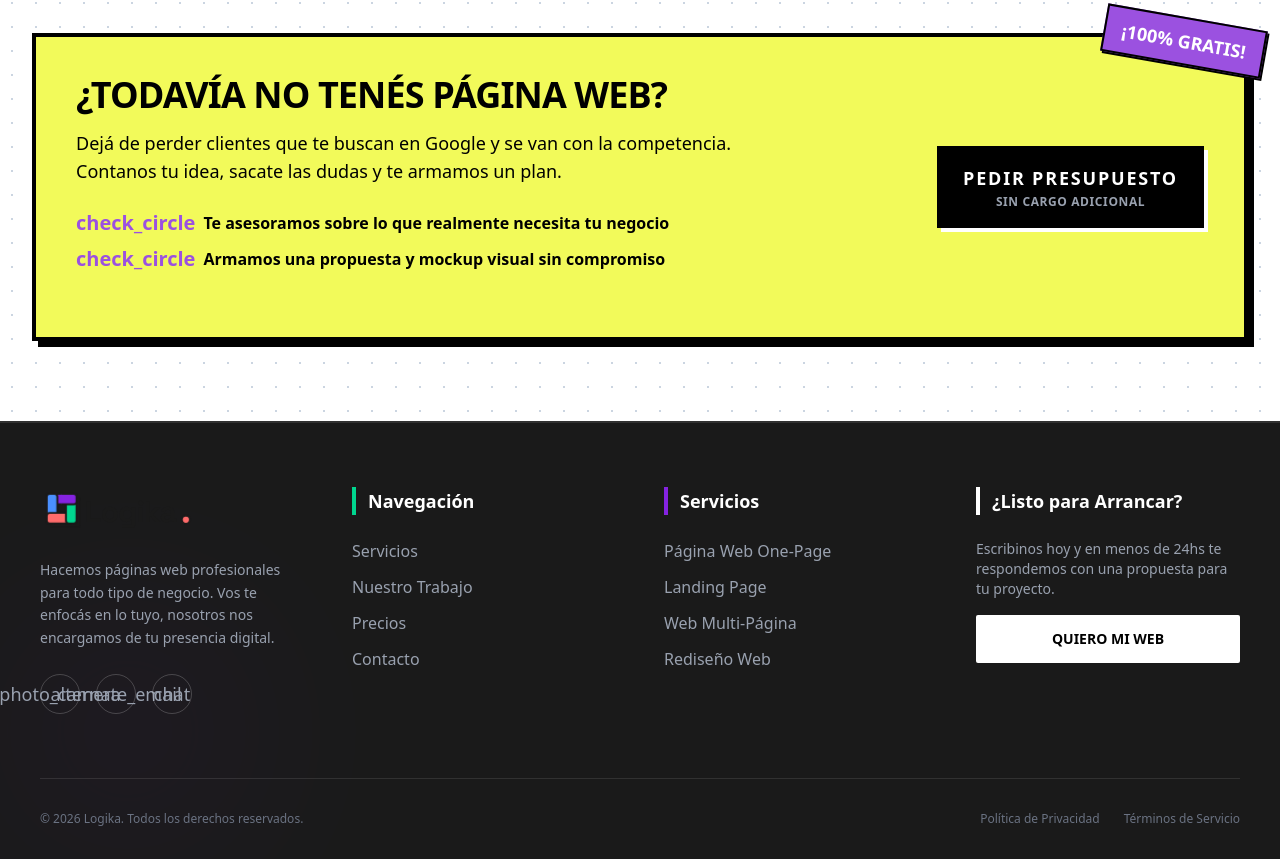
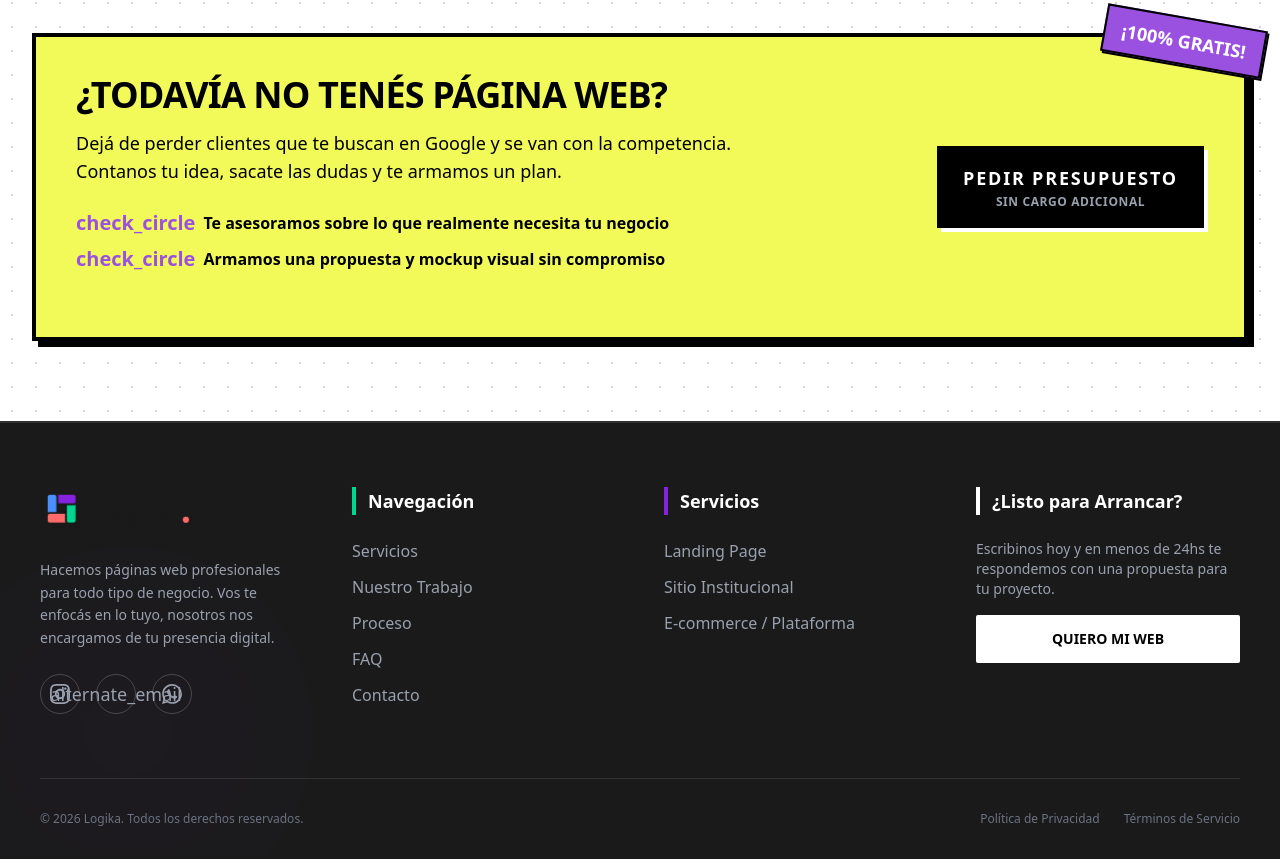
Before and after one commit to armandoBCH/ArtificialLogika, a Next.js app in the folder brutal-ship/: page /portafolio in a window 1280 px wide. Shown: the part 1473-2332 px from the top of the page. Built offline with nearby package versions, Linux system fonts and the light colour scheme; no server answers; the database is empty.

Commit message:
fix: update contact data, footer social icons (SVG real), nav links and services

```diff
--- a/brutal-ship/app/components/Footer.tsx
+++ b/brutal-ship/app/components/Footer.tsx
@@ -26,29 +26,35 @@
                         </p>
                         <div className="flex gap-4">
                             <a
-                                className="size-10 flex items-center justify-center rounded-full border border-white/20 hover:bg-primary hover:border-primary hover:text-white transition-all text-gray-400 group"
+                                className="size-10 flex items-center justify-center rounded-full border border-white/20 hover:bg-pink-500 hover:border-pink-500 hover:text-white transition-all text-gray-400"
                                 href={instagramUrl}
                                 target="_blank"
                                 rel="noopener noreferrer"
                                 aria-label="Instagram"
                             >
-                                <span className="material-icons-outlined text-lg">photo_camera</span>
+                                {/* Instagram SVG oficial */}
+                                <svg viewBox="0 0 24 24" fill="currentColor" className="w-5 h-5">
+                                    <path d="M12 2.163c3.204 0 3.584.012 4.85.07 3.252.148 4.771 1.691 4.919 4.919.058 1.265.069 1.645.069 4.849 0 3.205-.012 3.584-.069 4.849-.149 3.225-1.664 4.771-4.919 4.919-1.266.058-1.644.07-4.85.07-3.204 0-3.584-.012-4.849-.07-3.26-.149-4.771-1.699-4.919-4.92-.058-1.265-.07-1.644-.07-4.849 0-3.204.013-3.583.07-4.849.149-3.227 1.664-4.771 4.919-4.919 1.266-.057 1.645-.069 4.849-.069zm0-2.163c-3.259 0-3.667.014-4.947.072-4.358.2-6.78 2.618-6.98 6.98-.059 1.281-.073 1.689-.073 4.948 0 3.259.014 3.668.072 4.948.2 4.358 2.618 6.78 6.98 6.98 1.281.058 1.689.072 4.948.072 3.259 0 3.668-.014 4.948-.072 4.354-.2 6.782-2.618 6.979-6.98.059-1.28.073-1.689.073-4.948 0-3.259-.014-3.667-.072-4.947-.196-4.354-2.617-6.78-6.979-6.98-1.281-.059-1.69-.073-4.949-.073zm0 5.838c-3.403 0-6.162 2.759-6.162 6.162s2.759 6.163 6.162 6.163 6.162-2.759 6.162-6.163c0-3.403-2.759-6.162-6.162-6.162zm0 10.162c-2.209 0-4-1.79-4-4 0-2.209 1.791-4 4-4s4 1.791 4 4c0 2.21-1.791 4-4 4zm6.406-11.845c-.796 0-1.441.645-1.441 1.44s.645 1.44 1.441 1.44c.795 0 1.439-.645 1.439-1.44s-.644-1.44-1.439-1.44z" />
+                                </svg>
                             </a>
                             <a
-                                className="size-10 flex items-center justify-center rounded-full border border-white/20 hover:bg-primary hover:border-primary hover:text-white transition-all text-gray-400 group"
+                                className="size-10 flex items-center justify-center rounded-full border border-white/20 hover:bg-primary hover:border-primary hover:text-white transition-all text-gray-400"
                                 href={emailUrl}
                                 aria-label="Email"
                             >
                                 <span className="material-icons-outlined text-lg">alternate_email</span>
                             </a>
                             <a
-                                className="size-10 flex items-center justify-center rounded-full border border-white/20 hover:bg-primary hover:border-primary hover:text-white transition-all text-gray-400 group"
+                                className="size-10 flex items-center justify-center rounded-full border border-white/20 hover:bg-[#25D366] hover:border-[#25D366] hover:text-white transition-all text-gray-400"
                                 href={whatsappUrl}
                                 target="_blank"
                                 rel="noopener noreferrer"
                                 aria-label="WhatsApp"
                             >
-                                <span className="material-icons-outlined text-lg">chat</span>
+                                {/* WhatsApp SVG oficial */}
+                                <svg viewBox="0 0 24 24" fill="currentColor" className="w-5 h-5">
+                                    <path d="M17.472 14.382c-.297-.149-1.758-.867-2.03-.967-.273-.099-.471-.148-.67.15-.197.297-.767.966-.94 1.164-.173.199-.347.223-.644.075-.297-.15-1.255-.463-2.39-1.475-.883-.788-1.48-1.761-1.653-2.059-.173-.297-.018-.458.13-.606.134-.133.298-.347.446-.52.149-.174.198-.298.298-.497.099-.198.05-.371-.025-.52-.075-.149-.669-1.612-.916-2.207-.242-.579-.487-.5-.669-.51a12.8 12.8 0 00-.57-.01c-.198 0-.52.074-.792.372-.272.297-1.04 1.016-1.04 2.479 0 1.462 1.065 2.875 1.213 3.074.149.198 2.096 3.2 5.077 4.487.709.306 1.262.489 1.694.625.712.227 1.36.195 1.871.118.571-.085 1.758-.719 2.006-1.413.248-.694.248-1.289.173-1.413-.074-.124-.272-.198-.57-.347m-5.421 7.403h-.004a9.87 9.87 0 01-5.031-1.378l-.361-.214-3.741.982.998-3.648-.235-.374a9.86 9.86 0 01-1.51-5.26c.001-5.45 4.436-9.884 9.888-9.884 2.64 0 5.122 1.03 6.988 2.898a9.825 9.825 0 012.893 6.994c-.003 5.45-4.437 9.884-9.885 9.884m8.413-18.297A11.815 11.815 0 0012.05 0C5.495 0 .16 5.335.157 11.892c0 2.096.547 4.142 1.588 5.945L.057 24l6.305-1.654a11.882 11.882 0 005.683 1.448h.005c6.554 0 11.89-5.335 11.893-11.893a11.821 11.821 0 00-3.48-8.413z" />
+                                </svg>
                             </a>
                         </div>
                     </div>
@@ -68,8 +74,13 @@
                                 </a>
                             </li>
                             <li>
-                                <a className="text-gray-400 hover:text-secondary underline-grow transition-all block w-max" href="#precios">
-                                    Precios
+                                <a className="text-gray-400 hover:text-secondary underline-grow transition-all block w-max" href="#proceso">
+                                    Proceso
+                                </a>
+                            </li>
+                            <li>
+                                <a className="text-gray-400 hover:text-secondary underline-grow transition-all block w-max" href="#faq">
+                                    FAQ
                                 </a>
                             </li>
                             <li>
@@ -86,22 +97,17 @@
                         <ul className="space-y-3">
                             <li>
                                 <a className="text-gray-400 hover:text-primary underline-grow transition-all block w-max" href="#servicios">
-                                    Página Web One-Page
-                                </a>
-                            </li>
-                            <li>
-                                <a className="text-gray-400 hover:text-primary underline-grow transition-all block w-max" href="#servicios">
                                     Landing Page
                                 </a>
                             </li>
                             <li>
                                 <a className="text-gray-400 hover:text-primary underline-grow transition-all block w-max" href="#servicios">
-                                    Web Multi-Página
+                                    Sitio Institucional
                                 </a>
                             </li>
                             <li>
                                 <a className="text-gray-400 hover:text-primary underline-grow transition-all block w-max" href="#servicios">
-                                    Rediseño Web
+                                    E-commerce / Plataforma
                                 </a>
                             </li>
                         </ul>
--- a/brutal-ship/lib/data/config.ts
+++ b/brutal-ship/lib/data/config.ts
@@ -4,7 +4,7 @@
 const DEFAULT_CONFIG: SiteConfigMap = {
     whatsapp_number: "5492284638361",
     whatsapp_message: "Hola! Quiero consultar por una web para mi negocio",
-    email: "",
+    email: "contactologika@gmail.com",
     location: "Buenos Aires, Argentina",
     instagram_url: "",
     response_time: "48hs",
```
